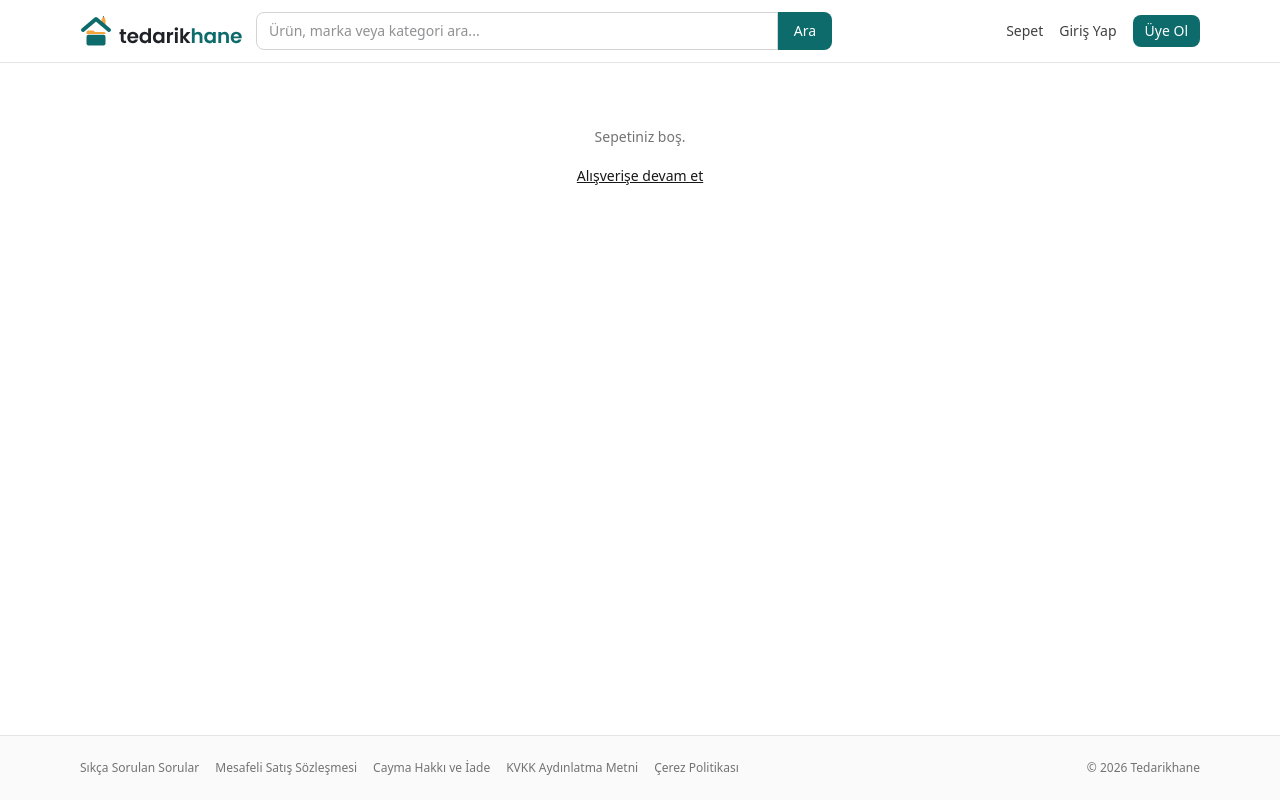
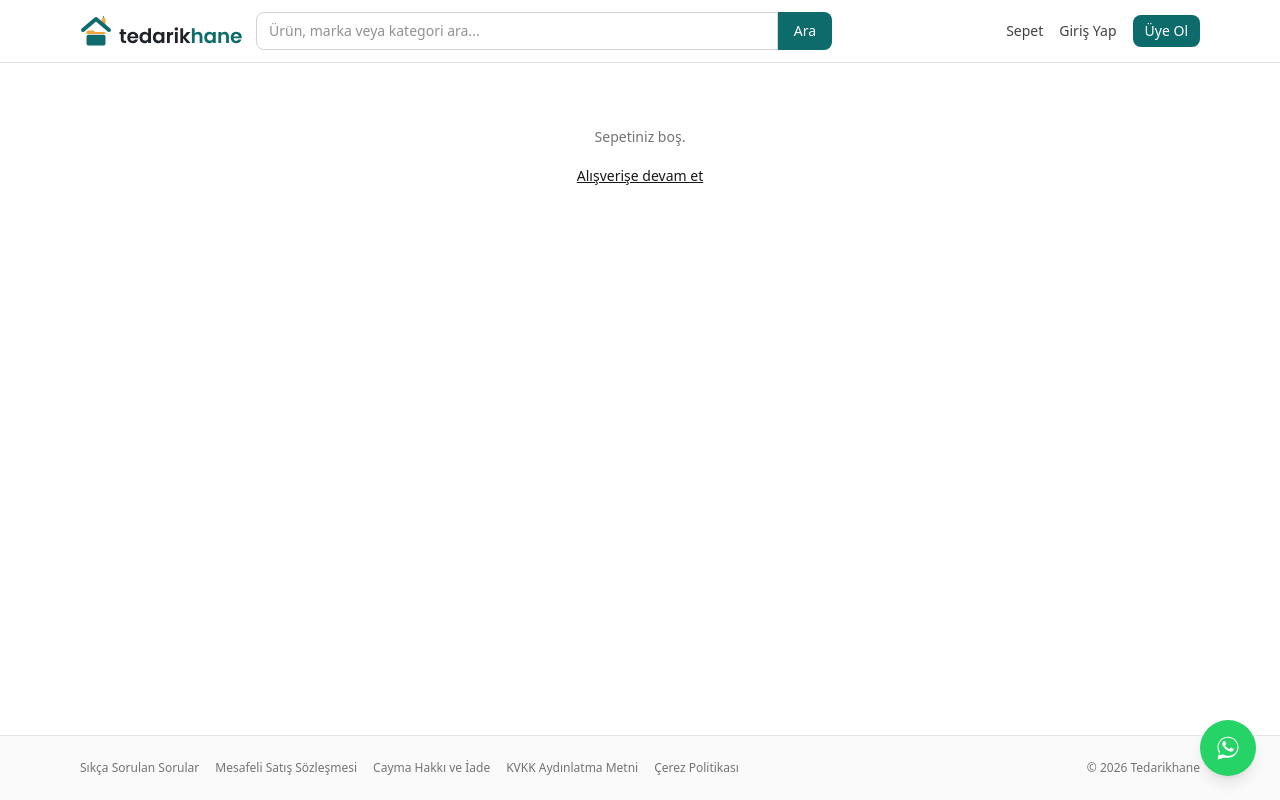
Before and after one commit to netapazar/onlinemagaza, a Next.js app: page /checkout in a window 1280 px wide. Built offline with nearby package versions, Linux system fonts and the light colour scheme; no server answers.

Commit message:
WhatsApp canlı destek butonu ekle
Sağ altta sabit, yeşil WhatsApp butonu — wa.me linkiyle doğrudan
işletmenin WhatsApp numarasına yönlendiriyor.

Co-Authored-By: Claude Sonnet 5 <noreply@anthropic.com>

```diff
--- a/app/layout.tsx
+++ b/app/layout.tsx
@@ -2,6 +2,7 @@ import type { Metadata } from "next";
 import { Poppins, Geist_Mono } from "next/font/google";
 import Header from "@/components/Header";
 import Footer from "@/components/Footer";
+import WhatsAppButton from "@/components/WhatsAppButton";
 import { CartProvider } from "@/components/CartProvider";
 import "./globals.css";
 
@@ -46,6 +47,7 @@ export default function RootLayout({
           <Header />
           <main className="flex flex-1 flex-col">{children}</main>
           <Footer />
+          <WhatsAppButton />
         </CartProvider>
       </body>
     </html>
--- /dev/null
+++ b/components/WhatsAppButton.tsx
@@ -0,0 +1,18 @@
+// wa.me linkleri +/boşluk/parantez istemiyor, sadece ülke kodu + numara.
+const WHATSAPP_NUMBER = "905514872174";
+
+export default function WhatsAppButton() {
+  return (
+    <a
+      href={`https://wa.me/${WHATSAPP_NUMBER}`}
+      target="_blank"
+      rel="noopener noreferrer"
+      aria-label="WhatsApp ile iletişime geç"
+      className="fixed right-4 bottom-4 z-40 flex h-14 w-14 items-center justify-center rounded-full bg-[#25D366] text-white shadow-lg transition-transform hover:scale-105 sm:right-6 sm:bottom-6"
+    >
+      <svg viewBox="0 0 32 32" className="h-7 w-7" fill="currentColor" aria-hidden="true">
+        <path d="M16 3C9.373 3 4 8.373 4 15c0 2.42.71 4.67 1.93 6.56L4 29l7.65-1.9A11.93 11.93 0 0 0 16 27c6.627 0 12-5.373 12-12S22.627 3 16 3Zm0 21.8c-1.96 0-3.79-.55-5.35-1.5l-.38-.22-4.54 1.13 1.16-4.42-.25-.4A9.77 9.77 0 0 1 5.2 15c0-5.96 4.84-10.8 10.8-10.8S26.8 9.04 26.8 15 21.96 24.8 16 24.8Zm5.9-8.1c-.32-.16-1.9-.94-2.2-1.05-.3-.11-.51-.16-.73.16-.21.32-.84 1.05-1.03 1.26-.19.21-.38.24-.7.08-.32-.16-1.35-.5-2.57-1.6-.95-.85-1.59-1.9-1.78-2.22-.19-.32-.02-.49.14-.65.14-.14.32-.38.48-.56.16-.19.21-.32.32-.54.11-.21.05-.4-.03-.56-.08-.16-.73-1.76-1-2.41-.26-.63-.53-.54-.73-.55h-.62c-.21 0-.56.08-.85.4-.29.32-1.12 1.09-1.12 2.66 0 1.57 1.14 3.08 1.3 3.29.16.21 2.25 3.43 5.45 4.81.76.33 1.36.53 1.82.67.76.24 1.46.21 2.01.13.61-.09 1.9-.78 2.17-1.53.27-.75.27-1.4.19-1.53-.08-.13-.29-.21-.61-.37Z" />
+      </svg>
+    </a>
+  );
+}
```
